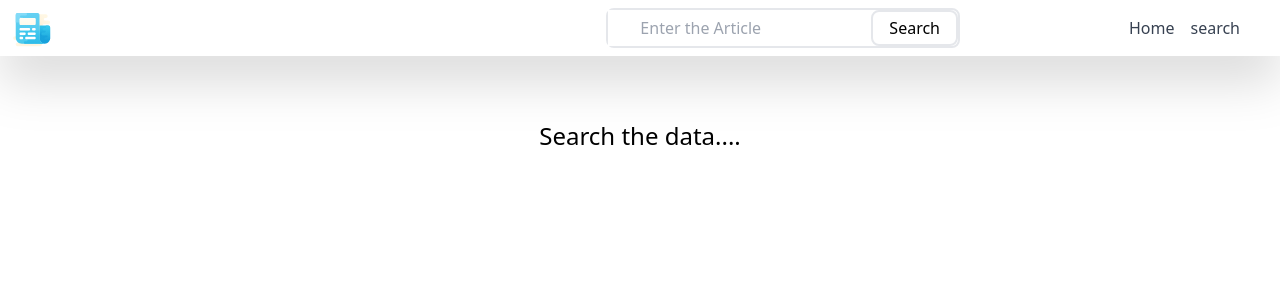
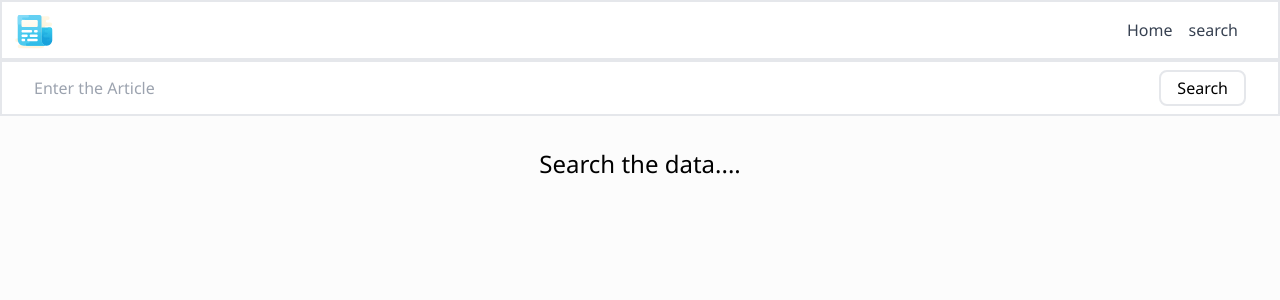
Before and after one commit to zeeshan-anwar-ec/rtk-news_app, a React (Vite) app: page /search in a window 1280 px wide. Shown: the top 300 px of the page. Built offline with nearby package versions, Linux system fonts and the light colour scheme.

Commit message:
more optimized

```diff
--- a/src/components/home-page/home-header.jsx
+++ b/src/components/home-page-components/home-header.jsx
@@ -4,9 +4,9 @@ export const HomeHeader = ({ firstNews }) => {
   return (
     <div className="w-full flex mb-8 max-md:flex-col">
 
-      <div className="w-1/2 max-md:w-full">
+      <div className="w-1/2 max-md:w-full max-md:h-96">
         <img
-          className=" h-full object-cover rounded-lg"
+          className="w-full h-full object-cover rounded-lg"
           src={firstNews.urlToImage ? firstNews.urlToImage : dummy}
           alt=""
         />
@@ -17,7 +17,7 @@ export const HomeHeader = ({ firstNews }) => {
         <label className="my-2" htmlFor="Date">
           {firstNews.publishedAt.slice(0, 10)}
         </label>
-        <h1 className="text-4xl max-lg:text-3xl max-md:text-2xl  my-4">
+        <h1 className="text-4xl max-lg:text-3xl max-md:text-2xl my-4">
           {firstNews.title}
         </h1>
         <p className="my-2">{firstNews.description}</p>
--- a/src/components/nav-bar.jsx
+++ b/src/components/nav-bar.jsx
@@ -3,7 +3,6 @@ import logo from "../assets/logo.svg";
 import x from "../assets/x.png";
 import menu from "../assets/menu.png";
 import { useEffect, useState } from "react";
-import { SearchBar } from "./search-page/search-bar";
 
 export const NavBar = () => {
   const [toggle, setToggle] = useState(true);
@@ -20,9 +19,10 @@ export const NavBar = () => {
     };
   }, []);
 
+
   return (
     <>
-      <header className="fixed top-0 w-full bg-white mb-10 flex flex-wrap items-center drop-shadow-2xl max-md:flex-col">
+      <header className={`w-full bg-white border-2 flex flex-wrap items-center max-md:flex-col`}>
         <div className="flex-1 flex justify-between items-center max-md:w-full max-md:justify-between">
           <Link to={"/"}>
             <img
@@ -31,7 +31,6 @@ export const NavBar = () => {
               alt="not found"
             />
           </Link>
-          <SearchBar />
           <div
             onClick={() => setToggle(!toggle)}
             className={`hidden  max-md:flex h-10 w-10 items-center justify-between m-3`}
--- a/src/components/home-page/news-card.jsx
+++ b/src/components/news-card.jsx
@@ -1,21 +1,21 @@
-import dummy from "../../assets/dummy.png"
+import dummy from "../assets/dummy.png"
 export const NewsCard = ({cardValue}) => {
 
 
 
   return (
     <div className="flex flex-col w-96 max-lg:w-80 max-md:w-full">
-      <div>
-        <img className="w-full  rounded-lg my-4"
+      <div className=" h-60 max-md:h-96 max-sm:h-60">
+        <img className="w-full h-full object-cover rounded-lg"
           src={cardValue.urlToImage? cardValue.urlToImage: dummy}
           alt="not found"
         />
       </div>
-      <div>
+      <div className="mt-4 mb-4">
         <label className="my-4" htmlFor="Date">{cardValue.publishedAt.slice(0,10)}</label>
-        <h1 className="text-2xl max-lg:text-xl my-4">{cardValue.title}</h1>
+        <h1 className="text-2xl max-lg:text-xl my-4">{cardValue.title.slice(0,20)}</h1>
         <p className="my-4">
-          {cardValue.description}
+          {cardValue.description && cardValue.description.slice(0,70)}
         </p>
       </div>
     </div>
--- a/src/components/search-page/search-bar.jsx
+++ b/src/components/search-page-components/search-bar.jsx
@@ -30,16 +30,16 @@ export const SearchBar = () => {
   return (
     <form
       onSubmit={searchArticleNews}
-      className={`bg-white max-sm:w-4/12 border-2 rounded-lg roun  flex justify-between`}
+      className={`w-full   py-2 mb-8 bg-white border-2  flex justify-between`}
     >
       <input
-        className="pl-8 max-sm:w-16 outline-none max-sm:placeholder:text-xs"
+        className="pl-8 flex-1 max-sm:w-16 outline-none max-sm:placeholder:text-xs"
         onChange={(e) => setInput(e.target.value)}
         type="text"
         placeholder="Enter the Article"
         required
       />
-      <button className="border-2 px-4 py-1 rounded-lg max-sm:text-xs max-sm:px-2 max-sm:py-0" type="submit">
+      <button className="border-2 mr-8 px-4 py-1 rounded-lg max-sm:text-xs max-sm:px-2 max-sm:py-0" type="submit">
         Search
       </button>
     </form>
--- a/src/index.css
+++ b/src/index.css
@@ -1,6 +1,11 @@
 @tailwind base;
 @tailwind components;
 @tailwind utilities;
+
+body{
+  font-family: 'Segoe UI', Tahoma, Geneva, Verdana, sans-serif;
+  background: #fcfcfc;
+}
 
 ::-webkit-scrollbar {
     width: 0;
@@ -9,3 +14,44 @@
 .h-80p{
     height: 35rem;
 }
+
+.loader-line {
+  width: 80%;
+  height: 3px;
+  position: relative;
+  overflow: hidden;
+  background-color: #ffff;
+  margin: 100px auto;
+  -webkit-border-radius: 20px;
+  -moz-border-radius: 20px;
+  border-radius: 20px;
+}
+
+.loader-line:before {
+  content: "";
+  position: absolute;
+  left: -50%;
+  height: 3px;
+  width: 40%;
+  background-color: #38bdf8;
+  -webkit-animation: lineAnim 1s linear infinite;
+  -moz-animation: lineAnim 1s linear infinite;
+  animation: lineAnim 1s linear infinite;
+  -webkit-border-radius: 20px;
+  -moz-border-radius: 20px;
+  border-radius: 20px;
+}
+
+@keyframes lineAnim {
+  0% {
+      left: -40%;
+  }
+  50% {
+      left: 20%;
+      width: 80%;
+  }
+  100% {
+      left: 100%;
+      width: 100%;
+  }
+}
--- a/src/pages/home.jsx
+++ b/src/pages/home.jsx
@@ -1,7 +1,7 @@
 import { useEffect, useState } from "react";
 import { fetchNews } from "../redux/slice/newsSlice";
-import { HomeHeader } from "../components/home-page/home-header";
-import { NewsCard } from "../components/home-page/news-card";
+import { HomeHeader } from "../components/home-page-components/home-header";
+import { NewsCard } from "../components/news-card";
 import { Pagination } from "../components/pagination";
 import { useDispatch, useSelector } from "react-redux";
 
@@ -13,7 +13,7 @@ export const Home = () => {
   }, []);
 
   const storeData = useSelector((state) => {
-    return state.posts.posts.articles;
+    return state.news.news.articles;
   });
 
   var newsList = storeData ? storeData : [];
@@ -40,6 +40,6 @@ export const Home = () => {
       />
     </div>
   ) : (
-    <h1 className="mt-24 text-4xl">Loading......</h1>
+    <div className="loader-line fixed top-0"></div>
   );
 };
--- a/src/pages/search.jsx
+++ b/src/pages/search.jsx
@@ -1,31 +1,33 @@
 import { useSelector } from "react-redux";
-import { SearchBar } from "../components/search-page/search-bar";
-import { NewsCard } from "../components/home-page/news-card";
+import { SearchBar } from "../components/search-page-components/search-bar";
+import { NewsCard } from "../components/news-card";
 import { Pagination } from "../components/pagination";
 import { useState } from "react";
-import { HomeHeader } from "../components/home-page/home-header";
+import { HomeHeader } from "../components/home-page-components/home-header";
 
 export const Search = () => {
   const newsData = useSelector((state) => {
-    return state.posts.searchedNews[0];
+    return {
+      searchedNews: state.news.searchedNews[0],
+      loading: state.news.loading,
+    };
   });
 
-  const newsList = newsData ? newsData.articles : [];
   const [currentPage, setCurrentPage] = useState(1);
   const [postPerPage, setPostPerPage] = useState(10);
   const lastPostIndex = currentPage * postPerPage;
   const firstPostIndex = lastPostIndex - postPerPage;
 
+  const newsList = newsData.searchedNews ? newsData.searchedNews.articles : [];
   const currentPosts = newsList.slice(firstPostIndex, lastPostIndex);
-
-
-
-
   return (
-    <div className="mt-14 py-8 flex flex-col items-center">
-      {/* <SearchBar /> */}
-      {newsData ? (
-        <div className="w-4/5 flex flex-col items-center">
+    <div className="flex pb-8 flex-col items-center">
+      <SearchBar />
+      {newsData.searchedNews ? (
+        newsData.loading ? (
+          <div className="loader-line fixed top-0"></div>
+        ) : (
+          <div className="w-4/5 mt-8 flex flex-col items-center">
             <HomeHeader firstNews={currentPosts[0]} />
             <div className="w-full  flex flex-wrap justify-between just max-md:justify-center">
               {currentPosts.slice(1).map((news, index) => (
@@ -38,8 +40,9 @@ export const Search = () => {
               setCurrentPage={setCurrentPage}
             />
           </div>
+        )
       ) : (
-        <h1 className="mt-8 text-2xl">Search the data....</h1>
+        <h1 className="text-2xl">Search the data....</h1>
       )}
     </div>
   );
--- a/src/redux/slice/newsSlice.js
+++ b/src/redux/slice/newsSlice.js
@@ -6,7 +6,7 @@ const API_URL =
 
 // Initial State
 const initialState = {
-  posts: [],
+  news: [],
   searchedNews:[],
   loading: false,
   error: undefined,
@@ -35,13 +35,13 @@ const newsSlice = createSlice({
     // Fullfilled
     builder.addCase(fetchNews.fulfilled, (state, action) => {
       state.loading = false;
-      state.posts = action.payload;
+      state.news = action.payload;
     });
 
     // Rejected
     builder.addCase(fetchNews.rejected, (state, action) => {
       state.loading = false;
-      state.posts = [];
+      state.news = [];
       state.error = action.payload;
     });
 
@@ -67,5 +67,5 @@ const newsSlice = createSlice({
 });
 
 // Generate Reducer
-const postsReducer = newsSlice.reducer;
-export default postsReducer;
+const newsReducer = newsSlice.reducer;
+export default newsReducer;
--- a/src/redux/store/store.js
+++ b/src/redux/store/store.js
@@ -1,9 +1,9 @@
 import { configureStore } from "@reduxjs/toolkit";
-import postsReducer from "../slice//newsSlice";
+import newsReducer from "../slice//newsSlice";
 
 const store = configureStore({
 	reducer: {
-		posts: postsReducer,
+		news: newsReducer,
 	},
 });
 
```
Lines whose indentation alone changed are shown as unchanged.
